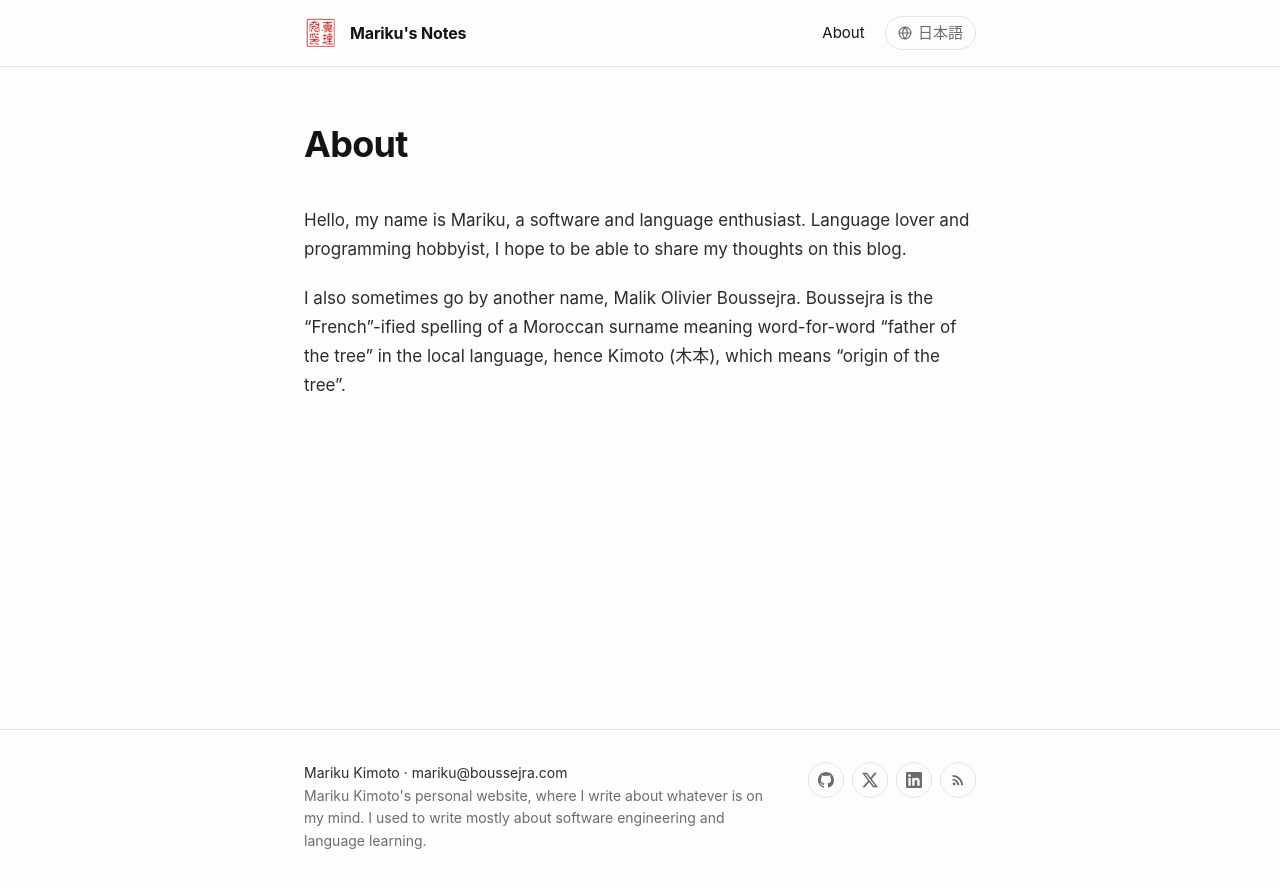
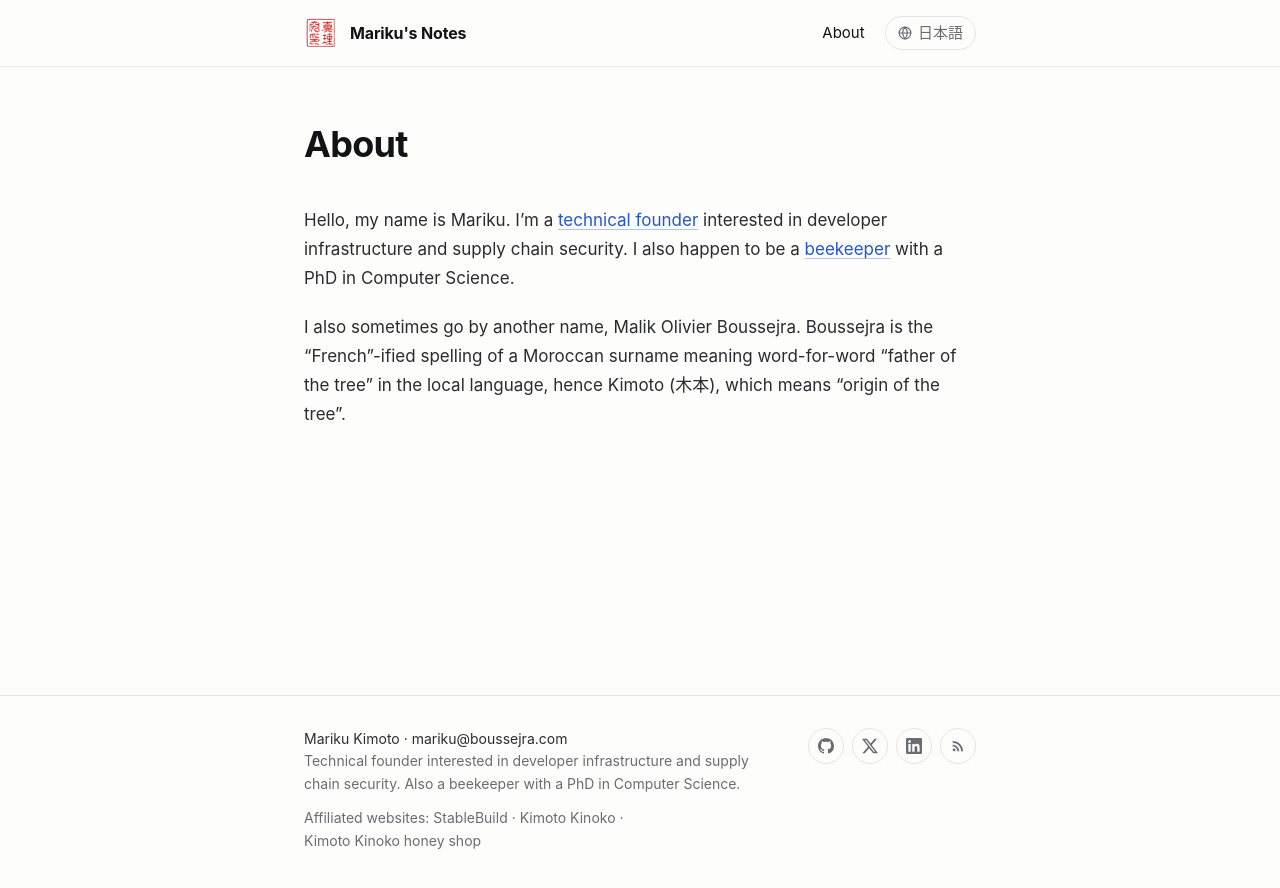
Before and after one commit to malikolivier/malikolivier.github.io, a Jekyll site: the page built from about/index.md, in a window 1280 px wide. Shown: the top 888 px of the page. Built offline with Jekyll 4.4.1, drawn with Linux system fonts in a browser that asks for light colours.

Commit message:
Update the About pages and footer to my current work
The About page still described me as a language and programming hobbyist,
and nothing on the site pointed to StableBuild or Kimoto Kinoko. Both
About pages now describe my current interests and link those sites, the
Japanese one also explains the name, and the footer shows a short bio and
the affiliated websites instead of the site description.

Co-Authored-By: Claude Opus 5.5 <noreply@anthropic.com>

```diff
--- a/_config.yml
+++ b/_config.yml
@@ -23,11 +23,26 @@ description: >
   I used to write mostly about software engineering and language learning.
 description_ja: >
   木本 真理究(まりく)の個人サイトです。気になったことをいろいろ書いています。ソフトウェア開発・言語学習などについて書いていた時期もあります。ご精読ありがとうございます。
+bio: >
+  Technical founder interested in developer infrastructure and supply chain security.
+  Also a beekeeper with a PhD in Computer Science.
+bio_ja: >
+  テクニカルファウンダーで、開発者向けのインフラやサプライチェーンセキュリティに関心があります。また、在来種ミツバチの養蜂家でもあり、コンピュータサイエンスの博士号も保有しています。
 baseurl: "" # the subpath of your site, e.g. /blog
 url: "https://boussejra.com" # the base hostname & protocol for your site
 twitter_username: kimoto_mariku
 github_username:  malikolivier
 linkedin_username: mariku-kimoto-181414113
+links:
+  - name: StableBuild
+    url: https://www.stablebuild.com/
+    url_ja: https://stablebuild.jp/
+  - name: Kimoto Kinoko
+    name_ja: 木本きのこ
+    url: https://kimoto-kinoko.jp/
+  - name: Kimoto Kinoko honey shop
+    name_ja: はちみつオンラインショップ
+    url: https://kimotokinoko.theshop.jp/
 disqus:
     shortname: boussejra
 
--- a/_includes/footer.html
+++ b/_includes/footer.html
@@ -1,15 +1,30 @@
 {% if include.lang == "ja" %}
   {% assign author = site.author_ja | default: site.title_ja %}
-  {% assign description = site.description_ja %}
+  {% assign description = site.bio_ja | default: site.description_ja %}
 {% else %}
   {% assign author = site.author | default: site.title %}
-  {% assign description = site.description %}
+  {% assign description = site.bio | default: site.description %}
 {% endif %}
 <footer class="site-footer">
   <div class="wrapper">
     <div class="footer-about">
       <p class="footer-author">{{ author | escape }} · <a href="mailto:{{ site.email }}">{{ site.email }}</a></p>
       <p class="footer-description">{{ description | escape }}</p>
+      {% if site.links %}
+      <p class="footer-links">
+        {%- if include.lang == "ja" %}関連サイト：{% else %}Affiliated websites: {% endif -%}
+        {%- for link in site.links -%}
+          {%- if include.lang == "ja" -%}
+            {%- assign link_name = link.name_ja | default: link.name -%}
+            {%- assign link_url = link.url_ja | default: link.url -%}
+          {%- else -%}
+            {%- assign link_name = link.name -%}
+            {%- assign link_url = link.url -%}
+          {%- endif -%}
+          <a href="{{ link_url }}">{{ link_name | escape }}</a>{% unless forloop.last %} · {% endunless %}
+        {%- endfor -%}
+      </p>
+      {% endif %}
     </div>
 
     <ul class="social-links">
--- a/_sass/_layout.scss
+++ b/_sass/_layout.scss
@@ -352,6 +352,14 @@
   margin-top: 0.35rem;
 }
 
+.footer-about .footer-links {
+  margin-top: 0.75rem;
+
+  a {
+    white-space: nowrap;
+  }
+}
+
 .social-links {
   display: flex;
   gap: 0.5rem;
--- a/about/index.md
+++ b/about/index.md
@@ -4,7 +4,6 @@ title: About
 language: en
 ---
 
-Hello, my name is Mariku, a software and language enthusiast.
-Language lover and programming hobbyist, I hope to be able to share my thoughts on this blog.
+Hello, my name is Mariku. I'm a [technical founder](https://www.stablebuild.com/) interested in developer infrastructure and supply chain security. I also happen to be a [beekeeper](https://kimoto-kinoko.jp/) with a PhD in Computer Science.
 
 I also sometimes go by another name, Malik Olivier Boussejra. Boussejra is the "French"-ified spelling of a Moroccan surname meaning word-for-word "father of the tree" in the local language, hence Kimoto (木本), which means "origin of the tree".
```
Also changed, not shown: about/ja/index.md (+4 -0 lines).
